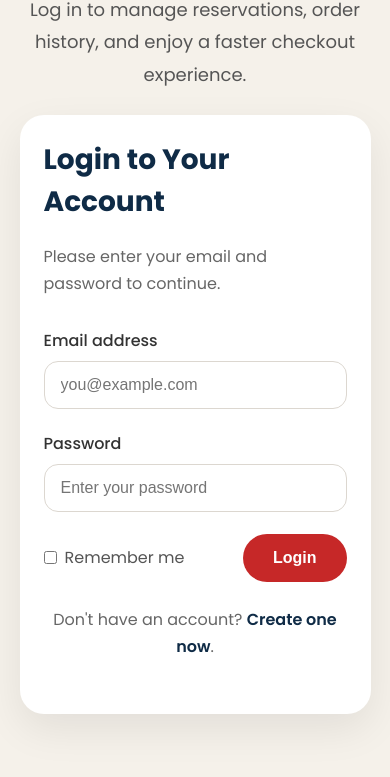
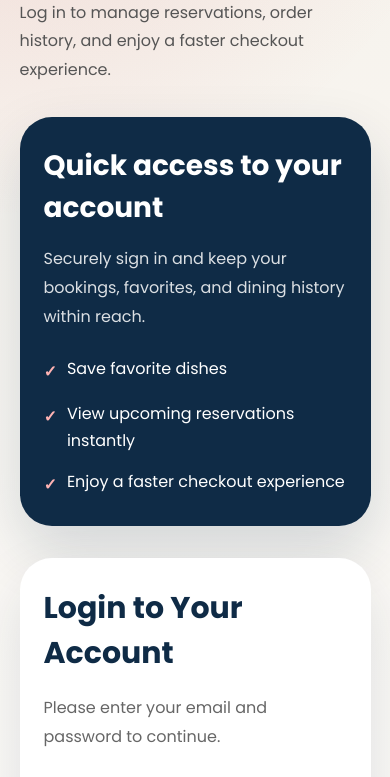
Before and after one commit to tchozom79-bot/ca4_assignment2, a plain HTML site: page login.html in a window 390 px wide. Shown: the part 267-1044 px from the top of the page. Drawn offline with Linux system fonts and the light colour scheme.

Commit message:
Updated login and sign page

```diff
--- a/login.html
+++ b/login.html
@@ -19,9 +19,15 @@
         box-sizing: border-box;
       }
 
+      html,
+      body {
+        min-height: 100%;
+      }
+
       body {
         font-family: "Poppins", sans-serif;
-        background: #f5f1ea;
+        background: radial-gradient(circle at top left, rgba(198, 40, 40, 0.15), transparent 28%),
+          linear-gradient(180deg, #f5f1ea 0%, #ffffff 100%);
         color: #222;
       }
 
@@ -40,6 +46,7 @@
         position: sticky;
         top: 0;
         z-index: 1000;
+        box-shadow: 0 10px 40px rgba(15, 43, 70, 0.18);
       }
 
       .logo {
@@ -52,6 +59,7 @@
         display: flex;
         gap: 24px;
         list-style: none;
+        flex-wrap: wrap;
       }
 
       nav ul li a {
@@ -65,73 +73,130 @@
         color: #ff4d4d;
       }
 
+      .auth-page {
+        display: grid;
+        grid-template-columns: 1fr 1.05fr;
+        gap: 40px;
+        align-items: center;
+        max-width: 1180px;
+        margin: 60px auto 40px;
+        padding: 0 8%;
+      }
+
       .page-title {
-        max-width: 900px;
-        margin: 60px auto 30px;
-        padding: 0 8%;
-        text-align: center;
+        text-align: left;
       }
 
       .page-title h1 {
-        font-size: 42px;
+        font-size: 44px;
         color: #0f2b46;
-        margin-bottom: 12px;
+        margin-bottom: 18px;
+        line-height: 1.05;
       }
 
       .page-title p {
         color: #555;
         font-size: 18px;
         line-height: 1.8;
+        margin-bottom: 32px;
+        max-width: 520px;
+      }
+
+      .hero-panel {
+        background: #0f2b46;
+        border-radius: 32px;
+        padding: 38px 32px;
+        color: #fff;
+        box-shadow: 0 25px 60px rgba(15, 43, 70, 0.16);
+      }
+
+      .hero-panel h2 {
+        font-size: 28px;
+        margin-bottom: 16px;
+      }
+
+      .hero-panel p {
+        color: rgba(255, 255, 255, 0.85);
+        line-height: 1.8;
+        margin-bottom: 24px;
+      }
+
+      .auth-benefits {
+        list-style: none;
+        display: grid;
+        gap: 14px;
+        padding: 0;
+        margin: 0;
+      }
+
+      .auth-benefits li {
+        display: flex;
+        align-items: flex-start;
+        gap: 10px;
+        font-size: 16px;
+        line-height: 1.7;
+      }
+
+      .auth-benefits li::before {
+        content: "✓";
+        color: #ffb3b3;
+        margin-top: 3px;
+        font-weight: 700;
       }
 
       .auth-container {
-        max-width: 500px;
-        margin: 0 auto 80px;
-        padding: 0 8%;
+        width: 100%;
       }
 
       .auth-card {
         background: white;
-        border-radius: 24px;
-        padding: 40px 35px;
-        box-shadow: 0 15px 40px rgba(0, 0, 0, 0.08);
+        border-radius: 32px;
+        padding: 42px 40px;
+        box-shadow: 0 25px 60px rgba(14, 30, 60, 0.12);
+        transition: transform 0.3s ease;
+      }
+
+      .auth-card:hover {
+        transform: translateY(-2px);
       }
 
       .auth-card h2 {
-        font-size: 28px;
-        margin-bottom: 20px;
+        font-size: 30px;
+        margin-bottom: 18px;
         color: #0f2b46;
       }
 
       .auth-card p {
         color: #666;
-        margin-bottom: 30px;
-        line-height: 1.7;
+        margin-bottom: 28px;
+        line-height: 1.8;
       }
 
       .form-group {
-        margin-bottom: 22px;
+        margin-bottom: 20px;
       }
 
       .form-group label {
         display: block;
-        margin-bottom: 8px;
-        font-weight: 500;
+        margin-bottom: 10px;
+        font-weight: 600;
         color: #333;
       }
 
       .form-group input {
         width: 100%;
-        padding: 14px 16px;
+        padding: 16px 18px;
         border: 1px solid #dcd7d0;
-        border-radius: 14px;
+        border-radius: 16px;
         font-size: 16px;
         outline: none;
-        transition: border-color 0.3s ease;
+        transition: border-color 0.3s ease, box-shadow 0.3s ease;
+        background: #faf7f2;
       }
 
       .form-group input:focus {
         border-color: #0f2b46;
+        box-shadow: 0 0 0 3px rgba(15, 43, 70, 0.08);
       }
 
       .form-group input.error {
@@ -146,7 +211,7 @@
       .error-message {
         color: #c62828;
         font-size: 13px;
-        margin-top: 6px;
+        margin-top: 8px;
         display: none;
       }
 
@@ -155,13 +220,13 @@
       }
 
       .password-requirements {
-        background: #f5f1ea;
+        background: #faf7f2;
         border-left: 4px solid #dcd7d0;
-        padding: 12px 16px;
-        border-radius: 8px;
-        font-size: 13px;
+        padding: 14px 18px;
+        border-radius: 14px;
+        font-size: 14px;
         color: #666;
-        margin-top: 8px;
+        margin-top: 10px;
         display: none;
       }
 
@@ -172,8 +237,8 @@
       .requirement {
         display: flex;
         align-items: center;
-        gap: 8px;
-        margin-bottom: 6px;
+        gap: 10px;
+        margin-bottom: 8px;
       }
 
       .requirement:last-child {
@@ -190,40 +255,15 @@
         justify-content: space-between;
         flex-wrap: wrap;
         gap: 14px;
+        margin-top: 12px;
       }
 
       .form-actions .remember {
         display: flex;
         align-items: center;
-        gap: 8px;
+        gap: 10px;
         color: #555;
-      }
-
-      .form-actions .remember input {
-        width: auto;
-        margin: 0;
-      }
-
-      .btn-primary:disabled {
-        opacity: 0.5;
-        cursor: not-allowed;
-      }
-
-      .form-group input:focus {
-        border-color: #0f2b46;
-      }
-        display: flex;
-        align-items: center;
-        justify-content: space-between;
-        flex-wrap: wrap;
-        gap: 14px;
-      }
-
-      .form-actions .remember {
-        display: flex;
-        align-items: center;
-        gap: 8px;
-        color: #555;
+        font-size: 14px;
       }
 
       .form-actions .remember input {
@@ -232,32 +272,41 @@
       }
 
       .btn-primary {
-        display: inline-block;
+        display: inline-flex;
+        align-items: center;
+        justify-content: center;
+        gap: 10px;
+        min-height: 56px;
         background: #c62828;
         color: white;
-        padding: 15px 30px;
+        padding: 0 30px;
         border: none;
         border-radius: 999px;
         font-size: 16px;
-        font-weight: 600;
+        font-weight: 700;
         cursor: pointer;
-        transition: transform 0.3s ease, background-color 0.3s ease;
+        transition: transform 0.3s ease, background-color 0.3s ease, opacity 0.3s ease;
       }
 
-      .btn-primary:hover {
+      .btn-primary:hover:not(:disabled) {
         background: #ff4d4d;
         transform: translateY(-2px);
       }
 
+      .btn-primary:disabled {
+        opacity: 0.55;
+        cursor: not-allowed;
+      }
+
       .auth-footer {
-        margin-top: 24px;
+        margin-top: 28px;
         text-align: center;
         color: #555;
       }
 
       .auth-footer a {
         color: #0f2b46;
-        font-weight: 600;
+        font-weight: 700;
       }
 
       footer {
@@ -272,7 +321,7 @@
         margin-top: 16px;
         display: flex;
         justify-content: center;
-        gap: 16px;
+        gap: 18px;
         flex-wrap: wrap;
       }
 
@@ -285,36 +334,14 @@
         color: #ff4d4d;
       }
 
-      @media (max-width: 768px) {
-        nav ul {
-          flex-wrap: wrap;
-          justify-content: center;
-        }
-
-        .page-title h1 {
-          font-size: 34px;
-        }
-
-        .auth-card {
-          padding: 30px 22px;
-        }
-      }
-
       @media (max-width: 992px) {
         header {
           padding: 18px 5%;
         }
 
-        .section,
-        .page-title,
-        .auth-container,
-        .reservation-container,
-        .contact-grid,
-        .profile-grid,
-        .menu-container,
-        .mobile-container {
-          padding-left: 5%;
-          padding-right: 5%;
+        .auth-page {
+          padding: 0 5%;
+          margin: 50px auto 30px;
         }
       }
 
@@ -322,80 +349,31 @@
         header {
           flex-direction: column;
           align-items: stretch;
-          gap: 15px;
+          gap: 16px;
           padding: 16px 4%;
         }
 
         nav ul {
+          justify-content: center;
           gap: 14px;
-          justify-content: center;
         }
 
-        .page-title {
-          margin: 40px auto 24px;
-          padding: 0 4%;
+        .auth-page {
+          grid-template-columns: 1fr;
+          gap: 32px;
+        }
+
+        .hero-panel,
+        .auth-card {
+          padding: 28px 24px;
         }
 
         .page-title h1 {
-          font-size: 32px;
+          font-size: 34px;
         }
 
-        .hero {
-          padding: 40px 4%;
-        }
-
-        .hero-content h1 {
-          font-size: 32px;
-        }
-
-        .hero-content p {
+        .page-title p {
           font-size: 16px;
-        }
-
-        .card-container,
-        .feature-grid,
-        .contact-grid,
-        .profile-grid {
-          grid-template-columns: 1fr;
-        }
-
-        .menu-card {
-          flex-direction: column;
-          align-items: flex-start;
-        }
-
-        .menu-card img {
-          width: 100%;
-          height: auto;
-        }
-
-        .menu-container {
-          padding-left: 4%;
-          padding-right: 4%;
-        }
-
-        .reservation-hero {
-          padding: 60px 4%;
-        }
-
-        .reservation-hero h1 {
-          font-size: 32px;
-        }
-
-        .form-card,
-        .auth-card,
-        .contact-card,
-        .contact-form,
-        .profile-card,
-        .summary-card,
-        .about-card,
-        .feature-box,
-        .team-section {
-          padding: 24px;
-        }
-
-        .form-row {
-          grid-template-columns: 1fr;
         }
       }
     </style>
@@ -419,12 +397,24 @@
       </nav>
     </header>
 
-    <section class="page-title">
-      <h1>Welcome Back</h1>
-      <p>Log in to manage reservations, order history, and enjoy a faster checkout experience.</p>
-    </section>
+    <section class="auth-page">
+      <div class="auth-panel">
+        <div class="page-title">
+          <h1>Welcome Back</h1>
+          <p>Log in to manage reservations, order history, and enjoy a faster checkout experience.</p>
+          <div class="hero-panel">
+            <h2>Quick access to your account</h2>
+            <p>Securely sign in and keep your bookings, favorites, and dining history within reach.</p>
+            <ul class="auth-benefits">
+              <li>Save favorite dishes</li>
+              <li>View upcoming reservations instantly</li>
+              <li>Enjoy a faster checkout experience</li>
+            </ul>
+          </div>
+        </div>
+      </div>
 
-    <div class="auth-container">
+      <div class="auth-container">
       <div class="auth-card">
         <h2>Login to Your Account</h2>
         <p>Please enter your email and password to continue.</p>
@@ -567,6 +557,7 @@
         </div>
       </div>
     </div>
+    </section>
     <footer>
       <p>© 2026 EAT ELYSIUM Restaurant. All Rights Reserved.</p>
       <div class="footer-links">
```
Also changed, not shown: index.html (+4 -0 lines), signup.html (+165 -134 lines).
